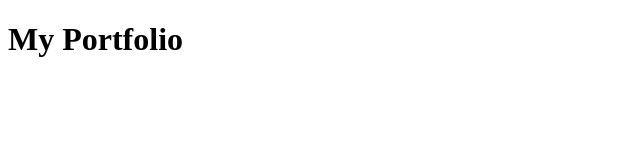
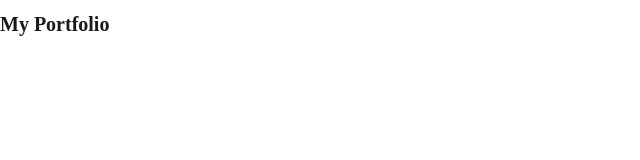
Before and after one commit to danielagenaro98/portfolio, a plain HTML site: page index.html in a window 1280 px wide. Shown: the whole page, without its empty margins (0-640 px from the left). Drawn offline with Linux system fonts and the light colour scheme.

Commit message:
Added .css files

```diff
--- a/index.html
+++ b/index.html
@@ -5,8 +5,10 @@
   <meta http-equiv="X-UA-Compatible" content="IE=edge">
   <meta name="viewport" content="width=device-width, initial-scale=1.0">
   <title>Portfolio</title>
+  <link rel="stylesheet" href="./reset.css">
+  <link rel="stylesheet" href="./style.css">
 </head>
 <body>
-  <h1>My Portfolio</h1>
+  <h1 class="title">My Portfolio</h1>
 </body>
 </html>
--- /dev/null
+++ b/reset.css
@@ -0,0 +1,18 @@
+* {
+  box-sizing: border-box;
+}
+
+html,
+body {
+  border: 0;
+  padding: 0;
+  margin: 0;
+}
+
+ul {
+  list-style: none;
+}
+
+a {
+  text-decoration: none;
+}
--- /dev/null
+++ b/style.css
@@ -0,0 +1,11 @@
+html {
+  --bg-color: #191a1d;
+  --white: #FFF;
+  --grey: #ABABAB;
+
+  font-size: 10px;
+}
+
+.title {
+  color: var(--bg-color);
+}
```
